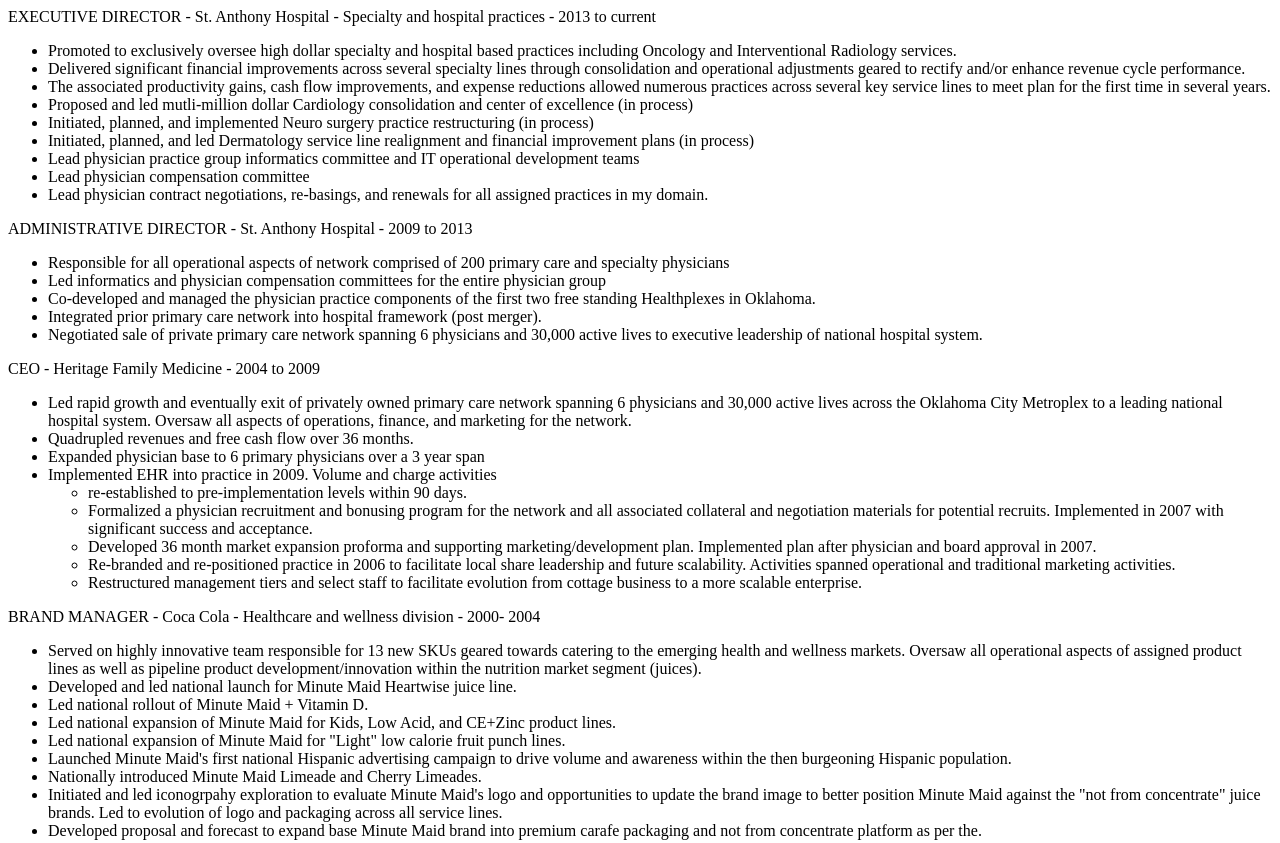
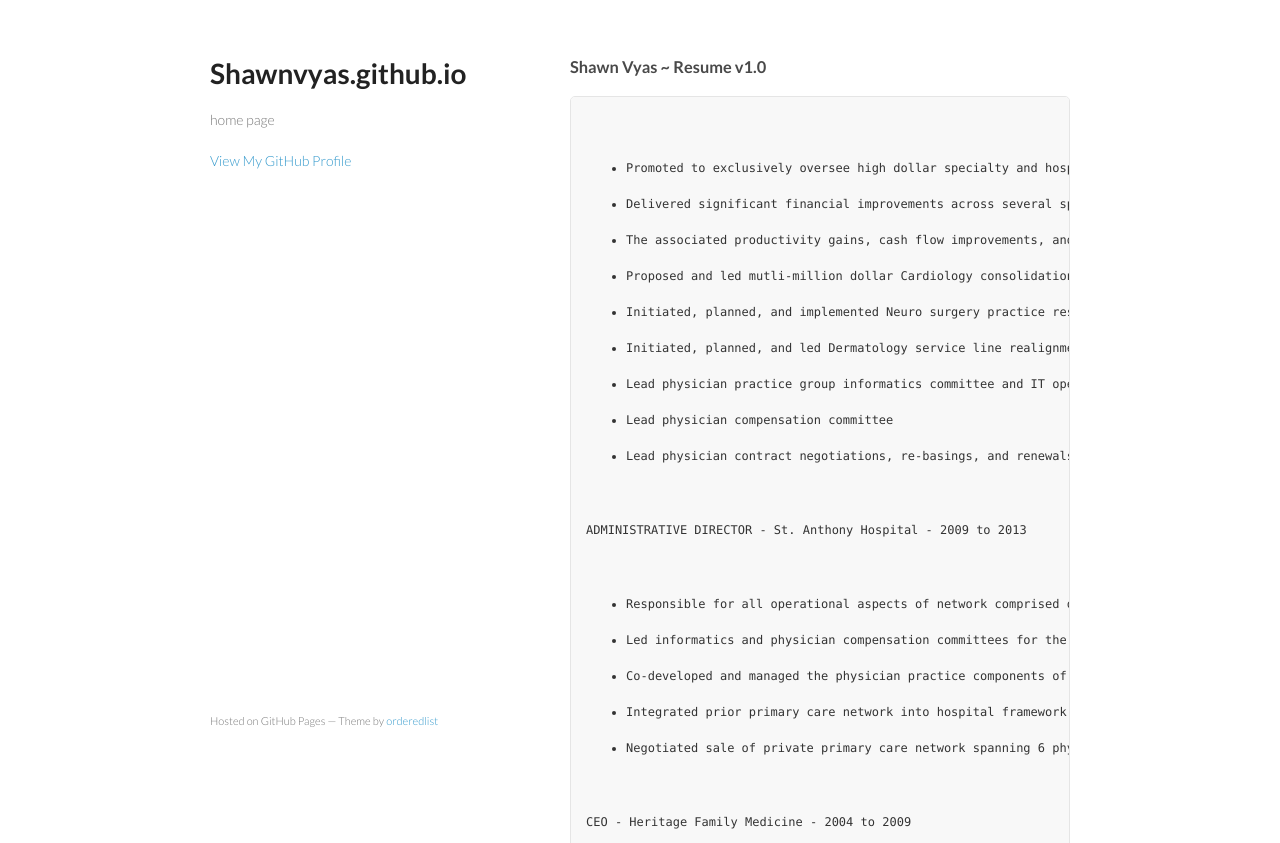
Before and after one commit to shawnvyas/shawnvyas.github.io, a plain HTML site: page index.html in a window 1280 px wide. Shown: the top 843 px of the page. Drawn offline with Linux system fonts and the light colour scheme.

Commit message:
Update index.html

```diff
--- a/index.html
+++ b/index.html
@@ -1,7 +1,34 @@
+<!doctype html>
 <html>
+  <head>
+    <meta charset="utf-8">
+    <meta http-equiv="X-UA-Compatible" content="chrome=1">
+    <title>Shawnvyas.github.io by shawnvyas</title>
 
-<div style="background-image: url(&quot;&quot;);" id="preview" class="shadowbox"><p>EXECUTIVE DIRECTOR - St. Anthony Hospital - Specialty and hospital practices - 2013 to current</p>
-<ul>
+    <link rel="stylesheet" href="stylesheets/styles.css">
+    <link rel="stylesheet" href="stylesheets/pygment_trac.css">
+    <meta name="viewport" content="width=device-width, initial-scale=1, user-scalable=no">
+    <!--[if lt IE 9]>
+    <script src="//html5shiv.googlecode.com/svn/trunk/html5.js"></script>
+    <![endif]-->
+  </head>
+  <body>
+    <div class="wrapper">
+      <header>
+        <h1>Shawnvyas.github.io</h1>
+        <p>home page</p>
+
+
+        <p class="view"><a href="https://github.com/shawnvyas">View My GitHub Profile</a></p>
+
+      </header>
+      <section>
+        <h3>
+<a name="shawn-vyas--resume-v10" class="anchor" href="#shawn-vyas--resume-v10"><span class="octicon octicon-link"></span></a>Shawn Vyas ~ Resume v1.0</h3>
+
+<pre>
+
+  <ul>
 <li>Promoted to exclusively oversee high dollar specialty and hospital based practices including Oncology and Interventional Radiology services.</li>
 <li>Delivered significant financial improvements across several specialty lines through consolidation and operational adjustments geared to rectify and/or enhance revenue cycle performance.  </li>
 <li>The associated productivity gains, cash flow improvements, and expense reductions allowed numerous practices across several key service lines to meet plan for the first time in several years.</li>
@@ -58,5 +85,14 @@
 <li>M.B.A SMU</li>
 <li>B.S. Biochem / Psychology SMU</li>
 </ul>
-</div>
+
+
+</section>
+      <footer>
+        <p><small>Hosted on GitHub Pages &mdash; Theme by <a href="https://github.com/orderedlist">orderedlist</a></small></p>
+      </footer>
+    </div>
+    <script src="javascripts/scale.fix.js"></script>
+
+  </body>
 </html>
```
